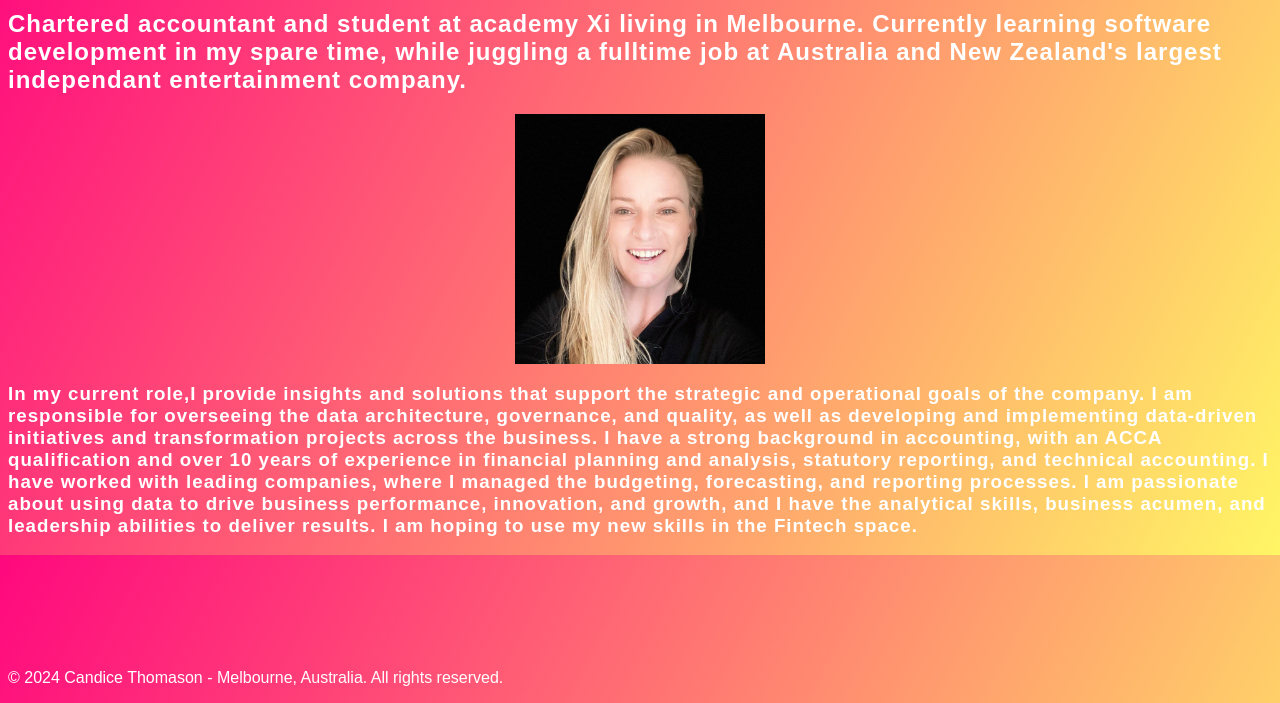
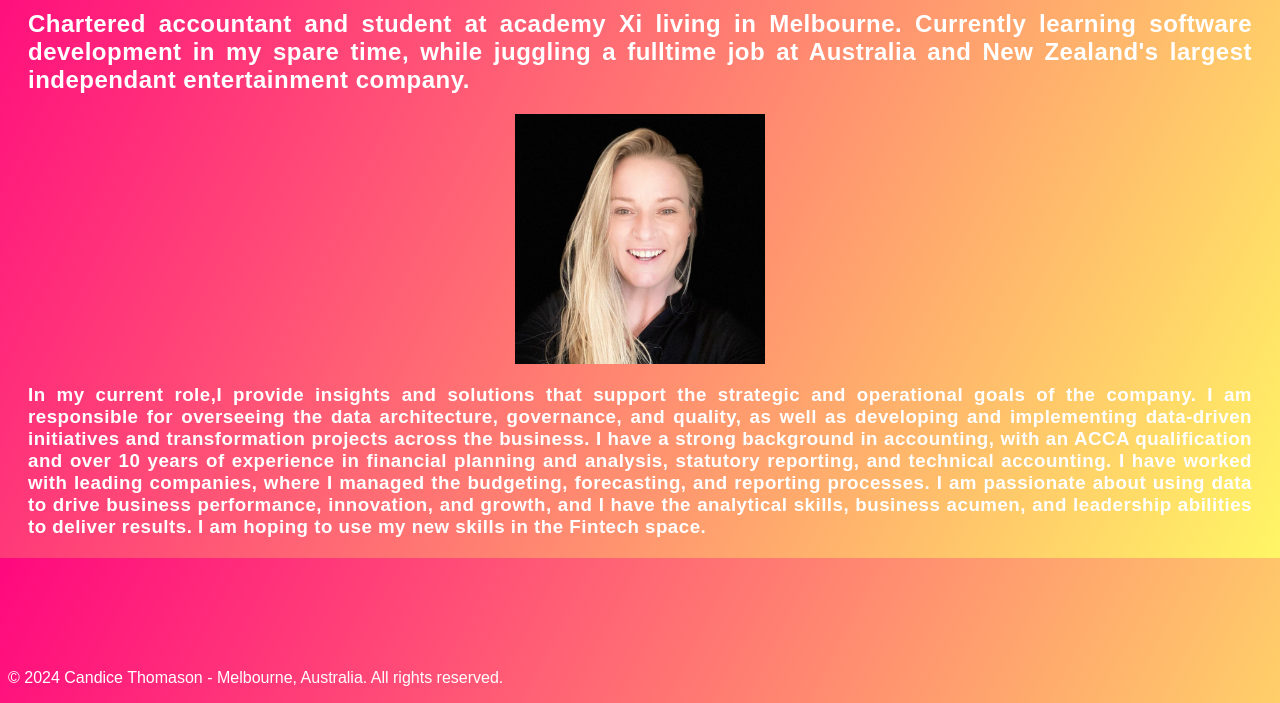
Before and after one commit to CT27/My-personal-website, a plain HTML site: page about.html in a window 1280 px wide. Shown: the part 97-800 px from the top of the page. Drawn offline with Linux system fonts and the light colour scheme.

Commit message:
modifications

```diff
--- a/style.css
+++ b/style.css
@@ -16,11 +16,15 @@ h1{
 }
 
 h2{
-  letter-spacing: 1px;
+  letter-spacing: .5px;
+  text-align: justify;
+  margin: 20px;
  }
 
 h3{
-  letter-spacing: 1px;
+  letter-spacing: .5px;
+  text-align: justify;
+  margin: 20px;
 }
 
 nav ul {
@@ -97,6 +101,7 @@ footer{
     #projects-list{
       font-family: sans-serif;
       font-size: 60px;
+      margin: 20px;
     }
 
 
```
Also changed, not shown: index.html (+2 -1 lines).
